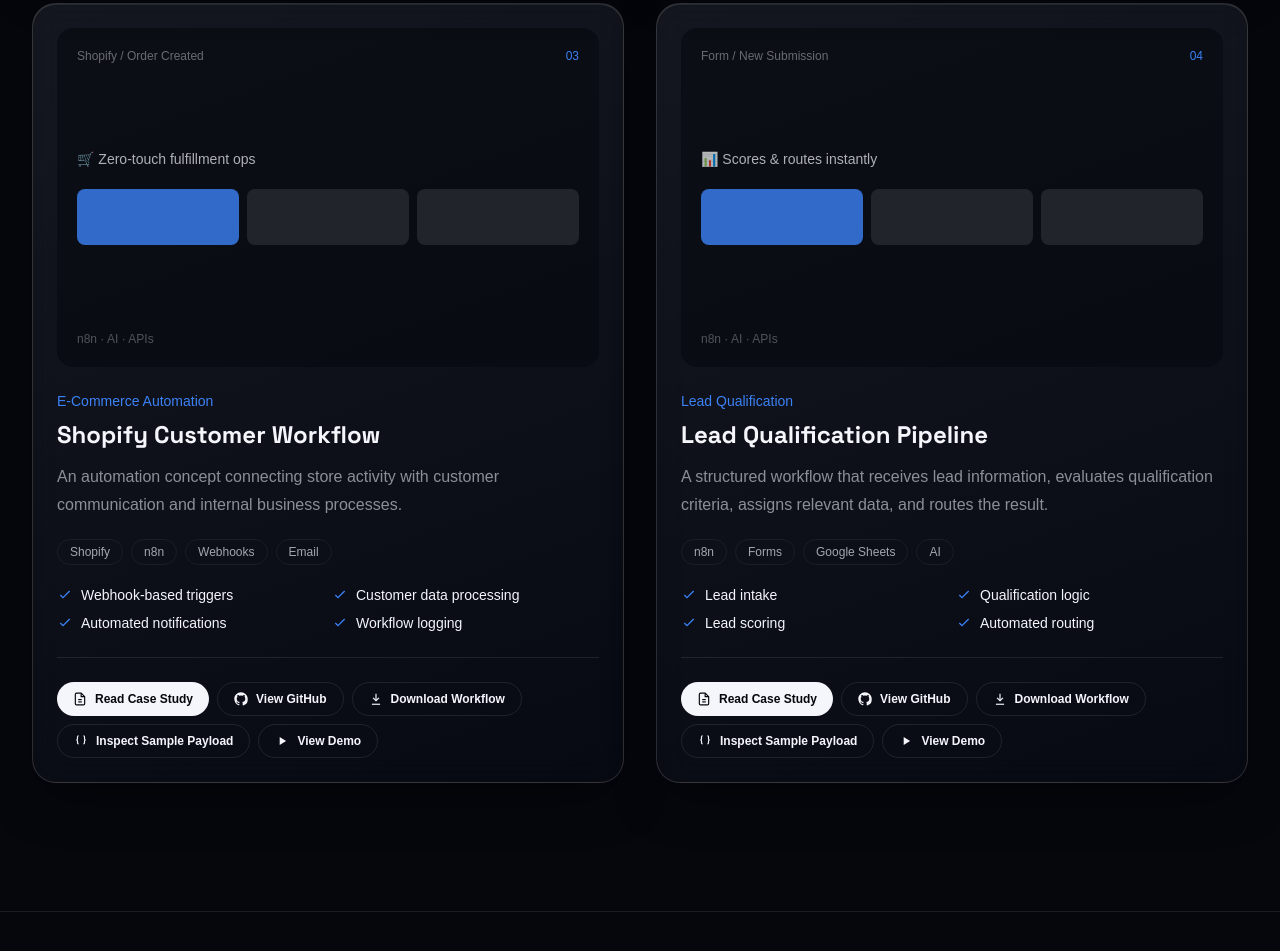
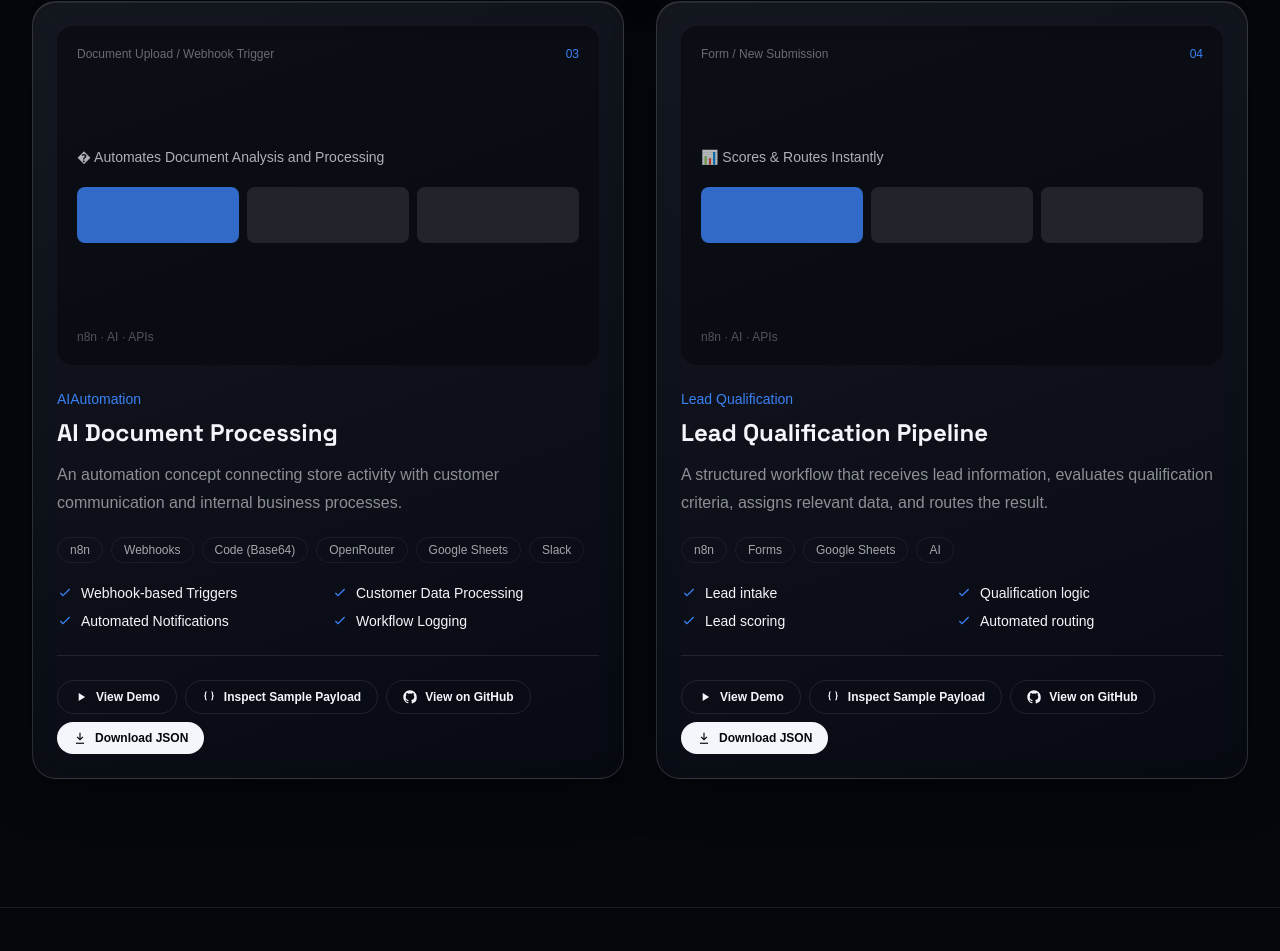
Before and after one commit to affanatiff/my-portfolio, a Next.js app: page / in a window 1280 px wide. Shown: the part 4356-5307 px from the top of the page. Built offline with nearby package versions, Linux system fonts and the light colour scheme.

Commit message:
Updaate Changes

```diff
--- a/app/components/Projects.tsx
+++ b/app/components/Projects.tsx
@@ -1,22 +1,33 @@
 "use client";
 
-import Link from "next/link";
-import { PROJECTS } from "@/app/data/content";
+import { useEffect, useState } from "react";
+import { GITHUB_LINK, PROJECTS } from "@/app/data/content";
 import { useInView } from "@/app/hooks/useInView";
-import { useProjectModal } from "@/app/hooks/useProjectModal";
 import {
   BracesIcon,
   Check,
   DownloadIcon,
-  FileTextIcon,
   GithubIcon,
   PlayIcon,
+  XIcon,
 } from "./icons";
-import ProjectModal from "./ProjectModal";
 
 export default function Projects() {
   const { ref, inView } = useInView<HTMLDivElement>();
-  const { modal, openModal, closeModal } = useProjectModal();
+  const [modal, setModal] = useState<{
+    type: "demo" | "payload";
+    index: number;
+  } | null>(null);
+
+  useEffect(() => {
+    function handleKey(event: KeyboardEvent) {
+      if (event.key === "Escape") setModal(null);
+    }
+    window.addEventListener("keydown", handleKey);
+    return () => window.removeEventListener("keydown", handleKey);
+  }, []);
+
+  const activeProject = modal ? PROJECTS[modal.index] : null;
 
   return (
     <section id="projects" className="border-b border-border-color">
@@ -37,16 +48,16 @@
           </div>
 
           <p className="max-w-md opacity-55">
-            Sample automation and AI workflow builds. Demos, payloads, and
-            workflow exports below are illustrative — built to show how
-            CodeBlue structures a pipeline end to end.
+            Sample automation and AI workflow builds. Demos, Payloads, and
+            Workflow exports below are illustrative. Built to show how we at
+            CodeBlue structure a pipeline end to end.
           </p>
         </div>
 
         <div className="mt-16 grid gap-8 md:grid-cols-2">
           {PROJECTS.map((project, index) => (
             <article
-              key={project.slug}
+              key={project.number}
               className={`glass-card reveal fade-delay-${
                 (index % 4) + 1
               } group rounded-3xl p-6 transition duration-300 hover:-translate-y-1 ${
@@ -114,50 +125,42 @@
                 </div>
 
                 <div className="mt-6 flex flex-wrap gap-2 border-t border-border-color pt-6">
-                  <Link
-                    href={`/projects/${project.slug}`}
-                    className="flex items-center gap-2 rounded-full bg-text-primary px-4 py-2 text-xs font-semibold text-bg-primary transition hover:bg-accent hover:text-white"
-                  >
-                    <FileTextIcon />
-                    Read Case Study
-                  </Link>
-
-                  <a
-                    href={project.github}
-                    target="_blank"
-                    rel="noopener noreferrer"
+                  <button
+                    type="button"
+                    onClick={() => setModal({ type: "demo", index })}
                     className="flex items-center gap-2 rounded-full border border-border-color px-4 py-2 text-xs font-semibold transition hover:border-accent hover:text-accent"
                   >
-                    <GithubIcon />
-                    View GitHub
-                  </a>
-
-                  <a
-                    href={project.jsonFile}
-                    download
-                    className="flex items-center gap-2 rounded-full border border-border-color px-4 py-2 text-xs font-semibold transition hover:border-accent hover:text-accent"
-                  >
-                    <DownloadIcon />
-                    Download Workflow
-                  </a>
+                    <PlayIcon />
+                    View Demo
+                  </button>
 
                   <button
                     type="button"
-                    onClick={() => openModal("payload", project)}
+                    onClick={() => setModal({ type: "payload", index })}
                     className="flex items-center gap-2 rounded-full border border-border-color px-4 py-2 text-xs font-semibold transition hover:border-accent hover:text-accent"
                   >
                     <BracesIcon />
                     Inspect Sample Payload
                   </button>
 
-                  <button
-                    type="button"
-                    onClick={() => openModal("demo", project)}
+                  <a
+                    href={GITHUB_LINK}
+                    target="_blank"
+                    rel="noopener noreferrer"
                     className="flex items-center gap-2 rounded-full border border-border-color px-4 py-2 text-xs font-semibold transition hover:border-accent hover:text-accent"
                   >
-                    <PlayIcon />
-                    View Demo
-                  </button>
+                    <GithubIcon />
+                    View on GitHub
+                  </a>
+
+                  <a
+                    href={project.jsonFile}
+                    download
+                    className="flex items-center gap-2 rounded-full bg-text-primary px-4 py-2 text-xs font-semibold text-bg-primary transition hover:bg-accent hover:text-white"
+                  >
+                    <DownloadIcon />
+                    Download JSON
+                  </a>
                 </div>
               </div>
             </article>
@@ -165,7 +168,87 @@
         </div>
       </div>
 
-      <ProjectModal modal={modal} onClose={closeModal} />
+      {activeProject && modal && (
+        <div
+          className="modal-overlay fixed inset-0 z-[100] flex items-center justify-center bg-black/70 p-4"
+          onClick={() => setModal(null)}
+        >
+          <div
+            className="glass-card modal-panel max-h-[85vh] w-full max-w-lg overflow-y-auto rounded-3xl p-6 sm:p-8"
+            onClick={(event) => event.stopPropagation()}
+          >
+            <div className="flex items-start justify-between gap-4">
+              <div>
+                <p className="text-xs uppercase tracking-[0.2em] text-accent">
+                  {modal.type === "demo" ? "Demo Preview" : "Sample Payload"}
+                </p>
+                <h3 className="mt-2 font-[family-name:var(--font-display)] text-2xl font-bold">
+                  {activeProject.title}
+                </h3>
+              </div>
+
+              <button
+                type="button"
+                onClick={() => setModal(null)}
+                aria-label="Close"
+                className="rounded-full border border-border-color p-2 transition hover:border-accent hover:text-accent"
+              >
+                <XIcon />
+              </button>
+            </div>
+
+            {modal.type === "demo" ? (
+              <div className="mt-6">
+                <p className="mb-6 text-sm opacity-55">
+                  {activeProject.trigger} · {activeProject.stat}
+                </p>
+
+                <div className="space-y-0">
+                  {activeProject.pipeline.map((step, stepIndex) => (
+                    <div key={step} className="flex gap-4">
+                      <div className="flex flex-col items-center">
+                        <span className="flow-dot flex h-8 w-8 shrink-0 items-center justify-center rounded-full bg-accent text-xs font-semibold text-white">
+                          {stepIndex + 1}
+                        </span>
+                        {stepIndex < activeProject.pipeline.length - 1 && (
+                          <span className="my-1 h-8 w-px flex-1 bg-border-color" />
+                        )}
+                      </div>
+                      <div className="pb-6 pt-1 text-sm font-medium">
+                        {step}
+                      </div>
+                    </div>
+                  ))}
+                </div>
+
+                <p className="mt-2 text-xs opacity-40">
+                  This is an illustrative pipeline diagram of how the
+                  automation runs, not a live product demo.
+                </p>
+              </div>
+            ) : (
+              <div className="mt-6">
+                <pre className="max-h-96 overflow-auto rounded-2xl bg-bg-primary p-4 text-xs leading-6 opacity-80">
+                  {JSON.stringify(activeProject.payload, null, 2)}
+                </pre>
+                <p className="mt-3 text-xs opacity-40">
+                  Sample data shown for illustration only — not real customer
+                  information.
+                </p>
+
+                <a
+                  href={activeProject.jsonFile}
+                  download
+                  className="mt-5 inline-flex items-center gap-2 rounded-full bg-text-primary px-4 py-2 text-xs font-semibold text-bg-primary transition hover:bg-accent hover:text-white"
+                >
+                  <DownloadIcon />
+                  Download full workflow JSON
+                </a>
+              </div>
+            )}
+          </div>
+        </div>
+      )}
     </section>
   );
 }
--- a/app/data/content.ts
+++ b/app/data/content.ts
@@ -181,7 +181,7 @@
     stat: "💬 Books orders in chat",
     description:
       "A conversational ordering workflow designed to manage customer messages, collect order information, and maintain pending order states.",
-    stack: ["n8n", "Telegram", "AI", "Database"],
+    stack: ["n8n", "Webhook", "Gemini", "Sheets", "Gmail"],
     features: [
       "Conversational Ordering",
       "Customer Identification",
@@ -194,10 +194,9 @@
       "AI Agent Gemini",
       "Parse AI Output",
       "Log to Google Sheets",
-      "Confidenece Check",
+      "Confidence Check",
       "Send Auto Reply / Notify Team (Gmail)",
       "Webhook Response",
-
     ],
     payload: {
       event: "webhook.message",
@@ -205,7 +204,6 @@
         name: "Anum",
         email: "Account Issue",
         message: "Hello, i have been trying to get in touch with customer support but have received no response. I have subscribed for your application services but my credentials have not been sent to me. Can someone please help me this",
-        webhookURL: "http://localhost:5678/webhook-test/customer-message",
         executionMode: "test",
       },
       "parsed output": {
@@ -224,42 +222,49 @@
   ]
 }
       },
-    jsonFile: "/n8n/telegram-ai-ordering-assistant.json",
+    jsonFile: "/n8n/customers-messages-ai-agent.json",
     github: "https://github.com/affanatiff/customer-messages-ai-agent",
   },
   {
-    slug: "shopify-customer-workflow",
+    slug: "ai-document-processing",
     number: "03",
-    category: "E-Commerce Automation",
-    title: "Shopify Customer Workflow",
-    trigger: "Shopify / Order Created",
-    stat: "🛒 Zero-touch fulfillment ops",
+    category: "AIAutomation",
+    title: "AI Document Processing",
+    trigger: "Document Upload / Webhook Trigger",
+    stat: "� Automates Document Analysis and Processing",
     description:
       "An automation concept connecting store activity with customer communication and internal business processes.",
-    stack: ["Shopify", "n8n", "Webhooks", "Email"],
+    stack: ["n8n", "Webhooks", "Code (Base64)", "OpenRouter", "Google Sheets", "Slack"],
     features: [
-      "Webhook-based triggers",
-      "Customer data processing",
-      "Automated notifications",
-      "Workflow logging",
+      "Webhook-based Triggers",
+      "Customer Data Processing",
+      "Automated Notifications",
+      "Workflow Logging",
     ],
     pipeline: [
-      "Shopify Trigger — Order Created",
-      "Extract Customer & Order Data",
-      "Update Internal CRM",
-      "Send Confirmation Email",
-      "Notify VIP Team if High-Value",
+      "Document Upload",
+      "Document Pre-Processing",
+      "AI Data Classification & Data Extraction",
+      "Parse AI Response",
+      "Validate & Triage",
+      "Route Document Type (Invoice / Contract / Other)",
+      "Format Extracted Data",
+      "Store Document Data",
+      "Respond & Confirm",
     ],
-    payload: {
-      event: "orders/create",
-      orderId: "#SHP-10432",
-      customerEmail: "hello@brightleafstudio.com",
-      orderTotal: 264.5,
-      currency: "USD",
-      lineItems: [{ title: "Studio Lighting Kit", quantity: 1 }],
-    },
-    jsonFile: "/n8n/shopify-customer-workflow.json",
-    github: "https://github.com/affanatiff/shopify-customer-workflow",
+    payload: [
+{
+"status":"processed",
+"documentType":"Invoice",
+"vendor":"APEX DISTRIBUTOR",
+"invoiceNumber":"321597",
+"totalAmount":"3494694",
+"extractedDataJson":
+"{\"vendor\":\"APEX DISTRIBUTOR\",\"invoiceNumber\":\"321597\",\"date\":\"2026-05-06\",\"dueDate\":null,\"totalAmount\":3494694,\"currency\":\"PKR\",\"lineItems\":[{\"description\":\"VENOFER 100MG INJ\",\"quantity\":1000,\"unitPrice\":3825,\"total\":3494694}],\"keyTerms\":[\"Warranty Under Section 23(1)(i) of the Drugs Act 1976\",\"FORM 2A\",\"Sales Tax\",\"Advance Income Tax u/s 236H\"]}"
+}
+  ],
+    jsonFile: "/n8n/ai-document-processing.json",
+    github: "https://github.com/affanatiff/ai-document-processing",
   },
   {
     slug: "lead-qualification-pipeline",
@@ -267,7 +272,7 @@
     category: "Lead Qualification",
     title: "Lead Qualification Pipeline",
     trigger: "Form / New Submission",
-    stat: "📊 Scores & routes instantly",
+    stat: "📊 Scores & Routes Instantly",
     description:
       "A structured workflow that receives lead information, evaluates qualification criteria, assigns relevant data, and routes the result.",
     stack: ["n8n", "Forms", "Google Sheets", "AI"],
```
